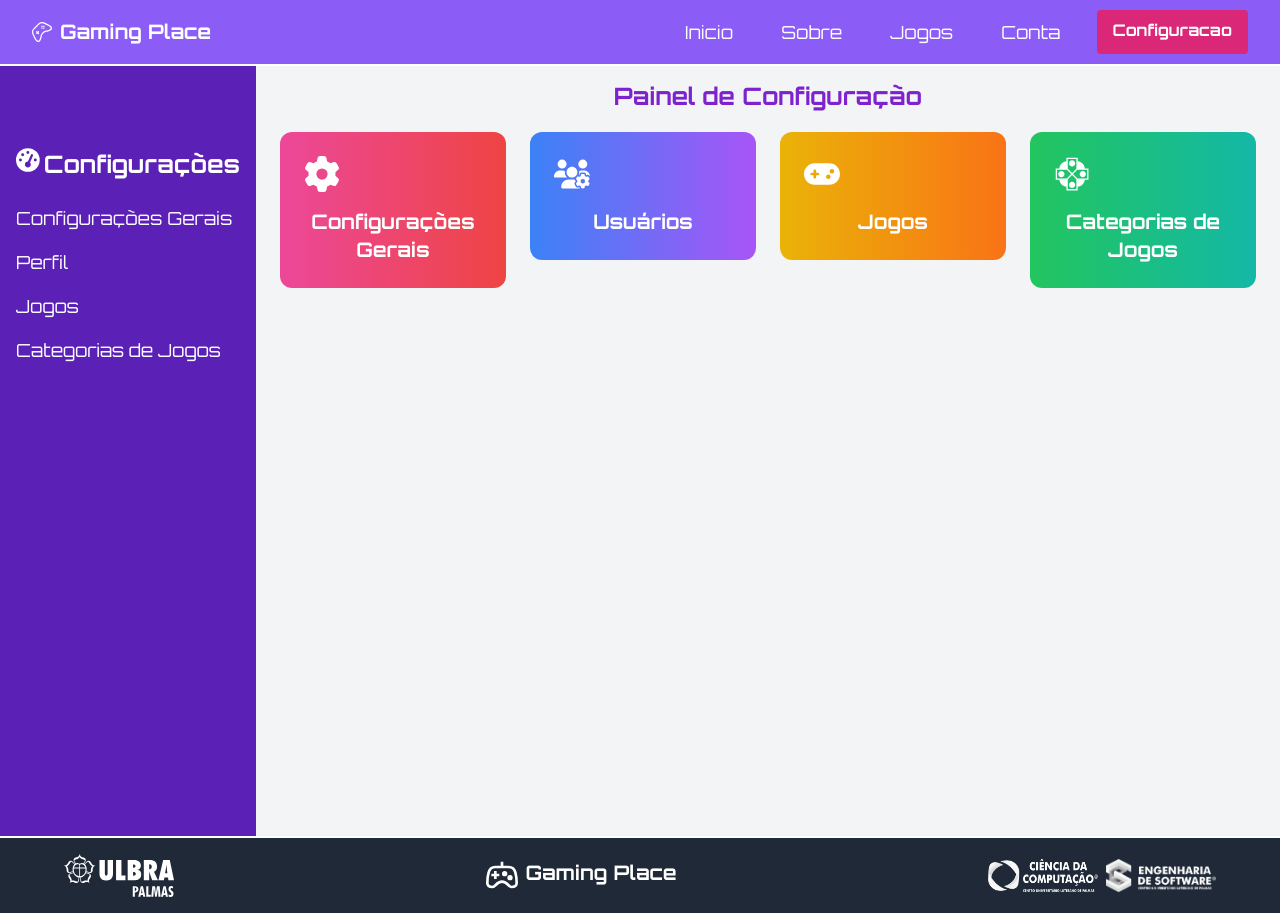
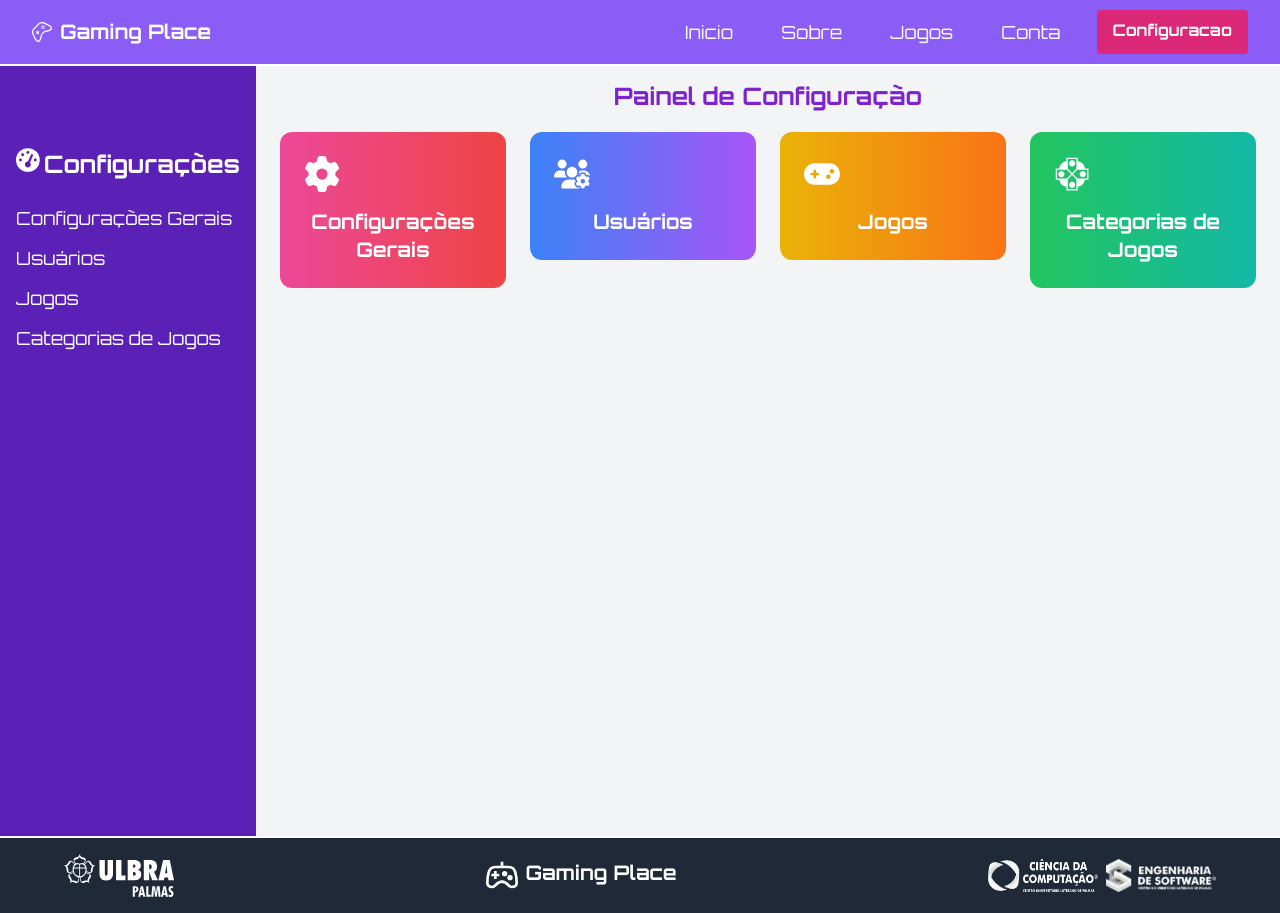
Before and after one commit to romarioulbra/gaming-place, a Next.js app: page /configuracao in a window 1280 px wide. Built offline with nearby package versions, Linux system fonts and the light colour scheme.

Commit message:
Update MenuLateral.tsx
Ajuste em Menu Lateral - Map

```diff
--- a/src/app/components/MenuLateral.tsx
+++ b/src/app/components/MenuLateral.tsx
@@ -12,33 +12,36 @@ export default function Sidebar() {
     setIsOpen(!isOpen);
   };
 
+  const listaData = [
+    {
+      title: "Configurações Gerais",
+      link: "/config/geral"
+    },
+    {
+      title: "Usuários",
+      link: "/config/perfil"
+    },
+   {
+      title: "Jogos",
+      link: "/config/notificacoes"
+    },
+    {
+      title: "Categorias de Jogos",
+      link: "/config/seguranca"
+    }
+  ];
+
   return (
     <>
       {/* Menu Lateral */}
       <aside className={`fixed top-0 left-0 w-64 bg-violet-800 text-white p-4 h-full transition-transform transform ${isOpen ? "translate-x-0" : "-translate-x-full"} sm:translate-x-0 sm:relative z-20`}>
           <h3 className="text-2xl font-bold mb-6 mt-24 flex"> <FaGaugeHigh className='mr-1'/> Configurações</h3>
-          <ul className="space-y-4">
-            <li>
-              <Link href="/config/geral" className="block text-lg hover:text-blue-400 ">
-                Configurações Gerais
-              </Link>
-            </li>
-            <li>
-              <Link href="/config/perfil" className="block text-lg hover:text-blue-400">
-                Perfil
-              </Link>
-            </li>
-            <li>
-              <Link href="/config/seguranca" className="block text-lg hover:text-blue-400">
-                Jogos
-              </Link>
-            </li>
-            <li>
-              <Link href="/config/notificacoes" className="block text-lg hover:text-blue-400">
-                Categorias de Jogos
-              </Link>
-            </li>
-          </ul>
+
+          {listaData.map((lista, index) => (
+            <Link key={index} href={lista.link} className="block text-lg hover:text-blue-400 ">
+                <div className="space-y-4 mb-3">{ lista.title }</div>
+            </Link>
+          ))}
       </aside>
 
       {/* Botão de Menu para dispositivos móveis */}
```
